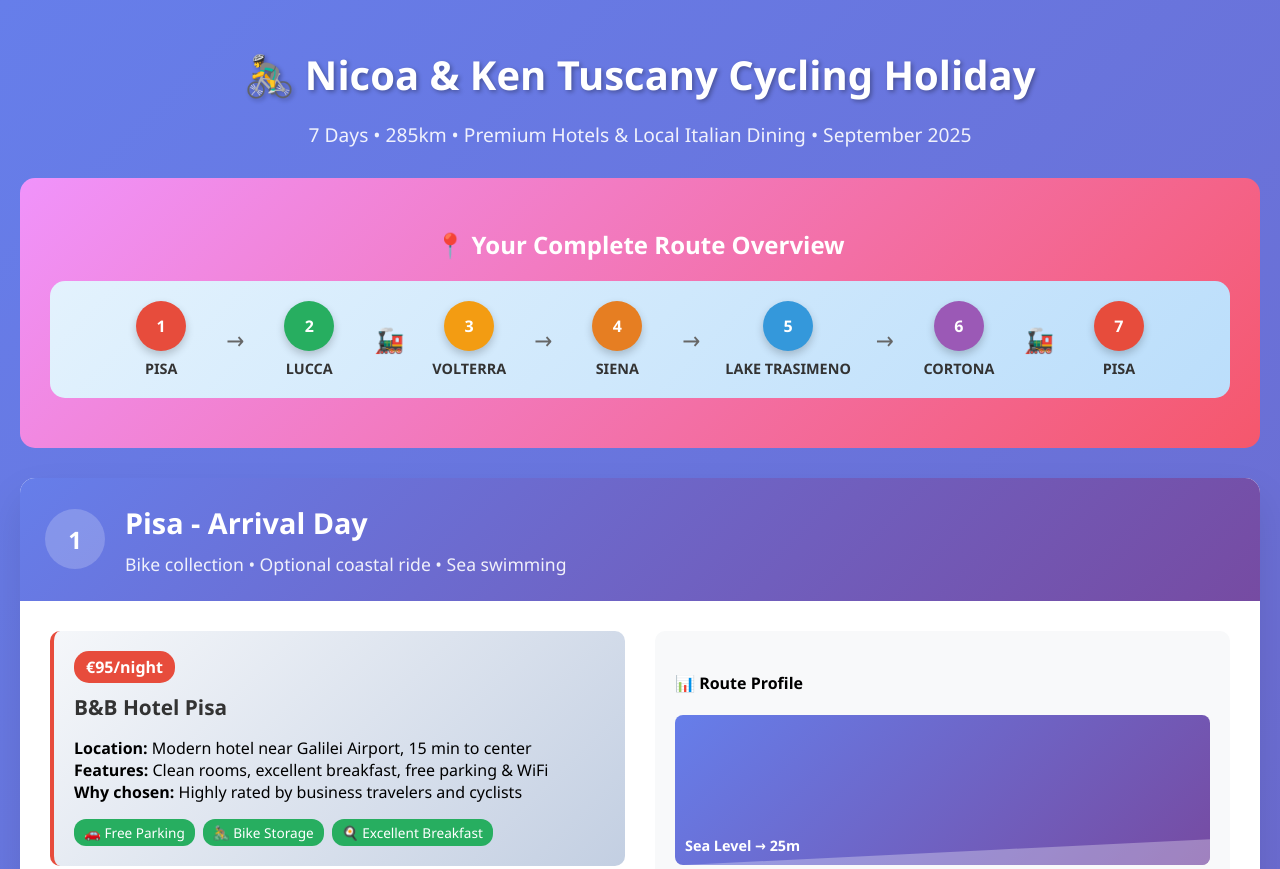
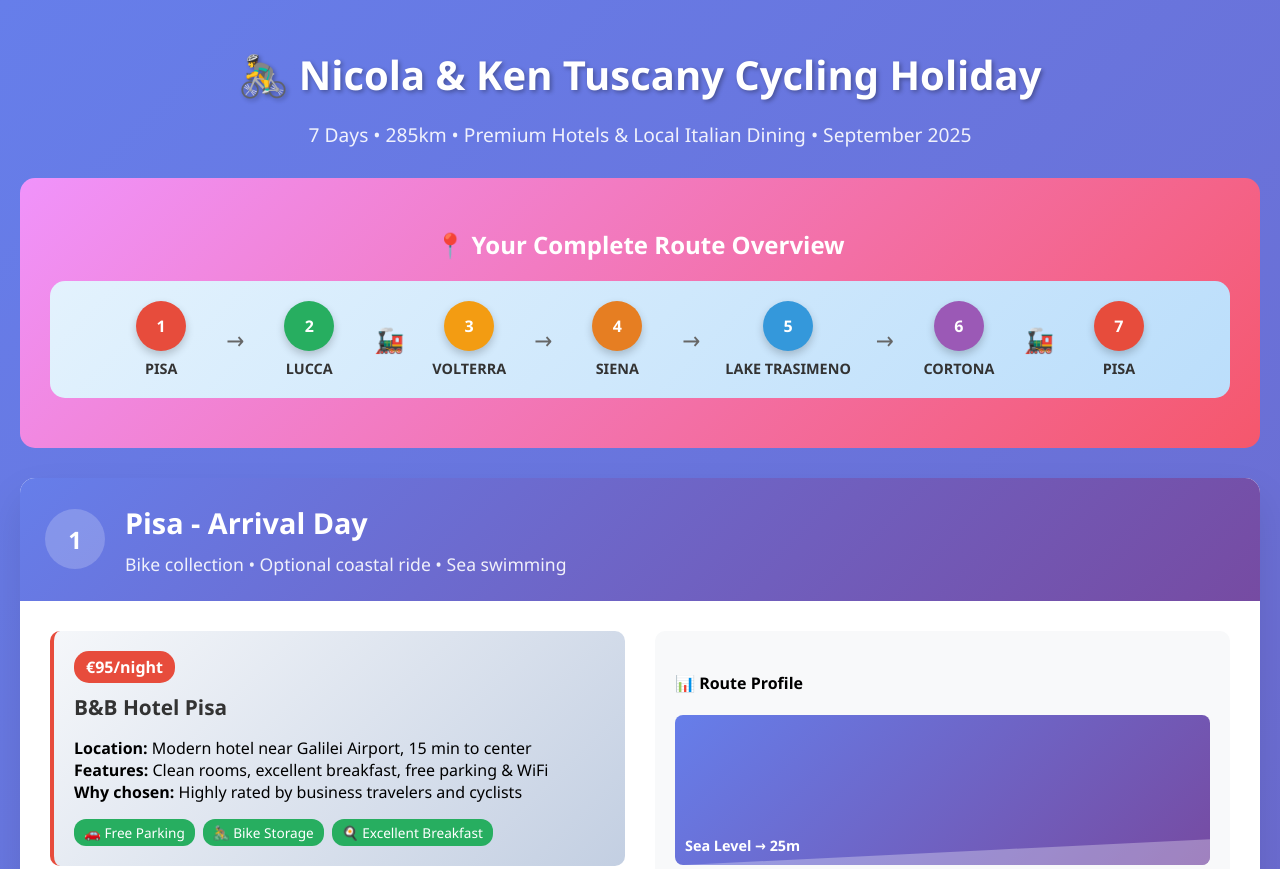
Before and after one commit to kenpoland/tuscany-cycling-holiday, a plain HTML site: page index.html in a window 1280 px wide. Shown: the top 869 px of the page. Drawn offline with Linux system fonts and the light colour scheme.

Commit message:
Update index.html

```diff
--- a/index.html
+++ b/index.html
@@ -320,7 +320,7 @@
 <body>
     <div class="container">
         <div class="header">
-            <h1>🚴‍♂️ Nicoa & Ken Tuscany Cycling Holiday</h1>
+            <h1>🚴‍♂️ Nicola & Ken Tuscany Cycling Holiday</h1>
             <p>7 Days • 285km • Premium Hotels & Local Italian Dining • September 2025</p>
         </div>
 
```
